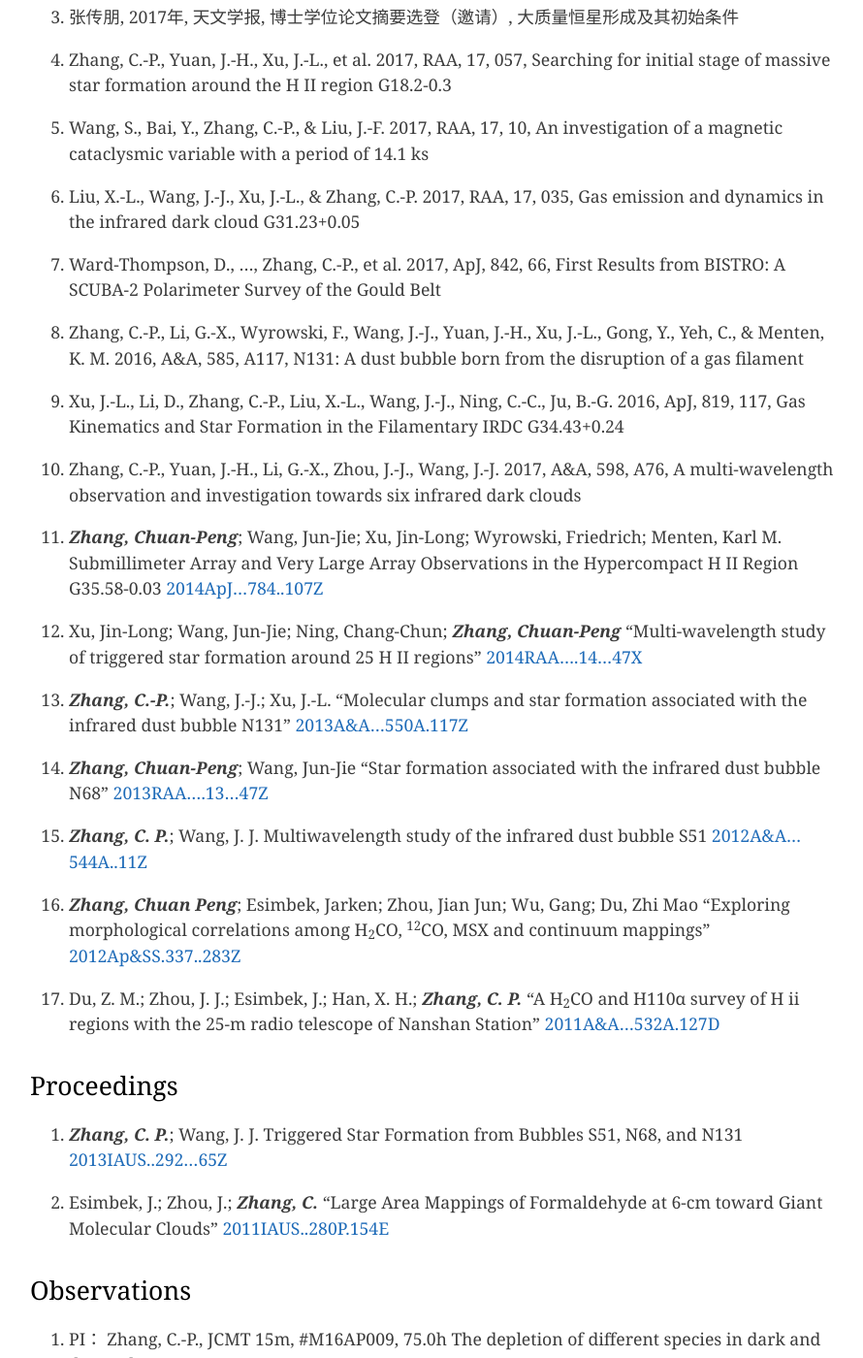
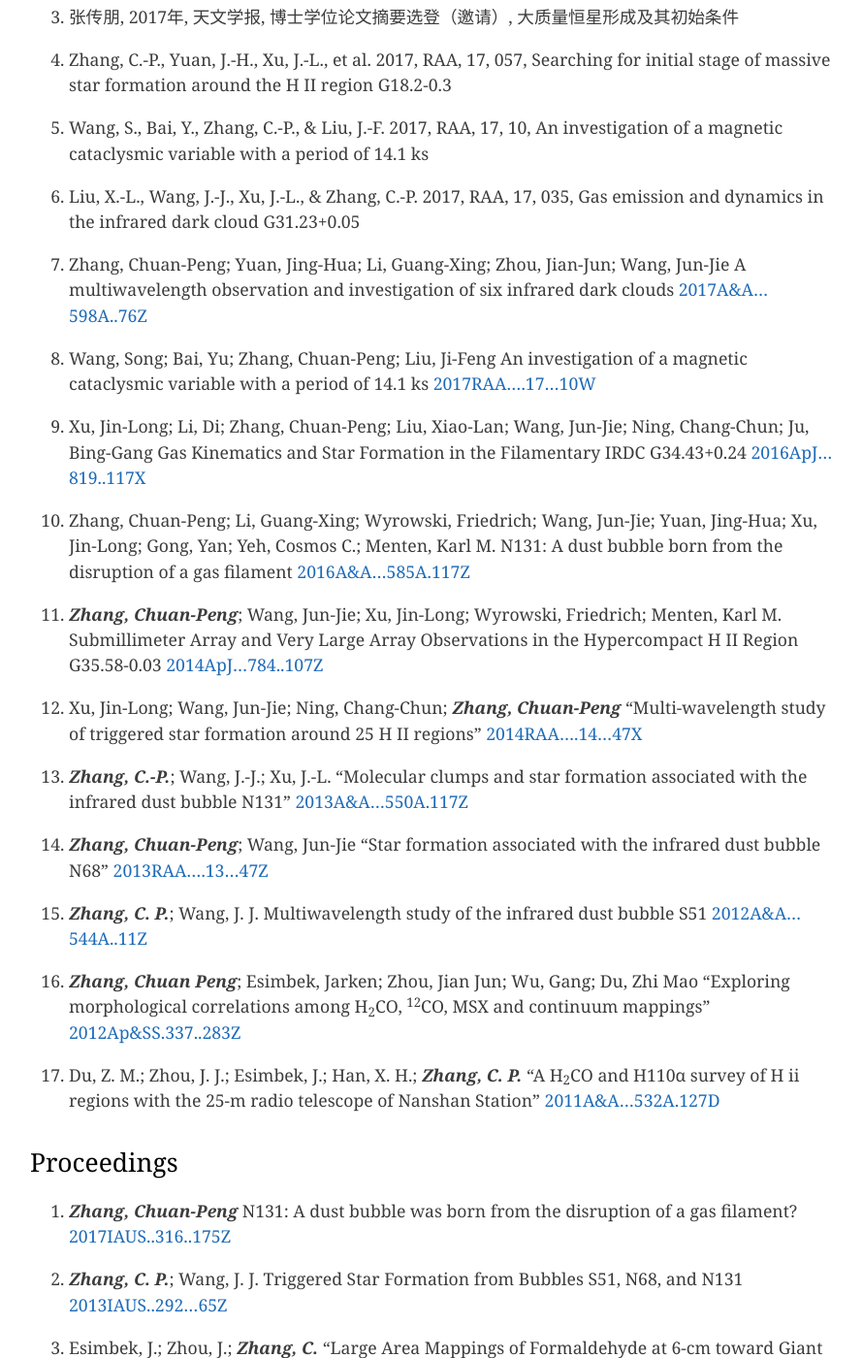
Before and after one commit to zcp521/zcp521.github.io, a Jekyll site: the page built from pub.md, in a window 1280 px wide and 1400 px high, scrolled down 775 px. Shown: the whole window at 97% size, without its empty margins (193-1083 px from the left). Built offline with Jekyll 4.4.1, drawn with Linux system fonts in a browser that asks for light colours.

Commit message:
Initial commit

```diff
--- a/pub.md
+++ b/pub.md
@@ -32,17 +32,21 @@ tagline: "My publication list"
 	Gas emission and dynamics in the infrared dark cloud G31.23+0.05
 
 
-11. Ward-Thompson, D., …, Zhang, C.-P., et al. 2017, ApJ, 842, 66,
-	First Results from BISTRO: A SCUBA-2 Polarimeter Survey of the Gould Belt
+11. Zhang, Chuan-Peng; Yuan, Jing-Hua; Li, Guang-Xing; Zhou, Jian-Jun; Wang, Jun-Jie
+	A multiwavelength observation and investigation of six infrared dark clouds
+	[2017A&A...598A..76Z](http://adsabs.harvard.edu/cgi-bin/nph-data_query?bibcode=2017A%26A...598A..76Z&db_key=AST&link_type=ABSTRACT)
 
-10. Zhang, C.-P., Li, G.-X., Wyrowski, F., Wang, J.-J., Yuan, J.-H., Xu, J.-L., Gong, Y., Yeh, C., & Menten, K. M. 2016, A&A, 585, A117,
+10. Wang, Song; Bai, Yu; Zhang, Chuan-Peng; Liu, Ji-Feng
+	An investigation of a magnetic cataclysmic variable with a period of 14.1 ks
+	[2017RAA....17...10W](http://adsabs.harvard.edu/cgi-bin/nph-data_query?bibcode=2017RAA....17...10W&db_key=AST&link_type=ABSTRACT)
+
+9. Xu, Jin-Long; Li, Di; Zhang, Chuan-Peng; Liu, Xiao-Lan; Wang, Jun-Jie; Ning, Chang-Chun; Ju, Bing-Gang
+	Gas Kinematics and Star Formation in the Filamentary IRDC G34.43+0.24
+	[2016ApJ...819..117X](http://adsabs.harvard.edu/cgi-bin/nph-data_query?bibcode=2016ApJ...819..117X&db_key=AST&link_type=ABSTRACT)
+
+8. Zhang, Chuan-Peng; Li, Guang-Xing; Wyrowski, Friedrich; Wang, Jun-Jie; Yuan, Jing-Hua; Xu, Jin-Long; Gong, Yan; Yeh, Cosmos C.; Menten, Karl M.
 	N131: A dust bubble born from the disruption of a gas filament
-
-9. Xu, J.-L., Li, D., Zhang, C.-P., Liu, X.-L., Wang, J.-J., Ning, C.-C., Ju, B.-G. 2016, ApJ, 819, 117,
-	Gas Kinematics and Star Formation in the Filamentary IRDC G34.43+0.24
-
-8. Zhang, C.-P., Yuan, J.-H., Li, G.-X., Zhou, J.-J., Wang, J.-J. 2017, A&A, 598, A76,
-	A multi-wavelength observation and investigation towards six infrared dark clouds
+	[2016A&A...585A.117Z](http://adsabs.harvard.edu/cgi-bin/nph-data_query?bibcode=2016A%26A...585A.117Z&db_key=AST&link_type=ABSTRACT)
 
 7. ***Zhang, Chuan-Peng***; Wang, Jun-Jie; Xu, Jin-Long; Wyrowski, Friedrich; Menten, Karl M.
 	Submillimeter Array and Very Large Array Observations in the Hypercompact H II Region G35.58-0.03
@@ -77,7 +81,11 @@ tagline: "My publication list"
 
 ## Proceedings
 
-2. 	***Zhang, C. P.***; Wang, J. J.
+3. ***Zhang, Chuan-Peng***
+	N131: A dust bubble was born from the disruption of a gas filament?
+	[2017IAUS..316..175Z](http://adsabs.harvard.edu/cgi-bin/nph-data_query?bibcode=2017IAUS..316..175Z&db_key=AST&link_type=ABSTRACT)
+
+2. ***Zhang, C. P.***; Wang, J. J.
 	Triggered Star Formation from Bubbles S51, N68, and N131
 	[2013IAUS..292...65Z](http://adsabs.harvard.edu/cgi-bin/nph-data_query?bibcode=2013IAUS..292...65Z&db_key=AST&link_type=ABSTRACT)
 
```
